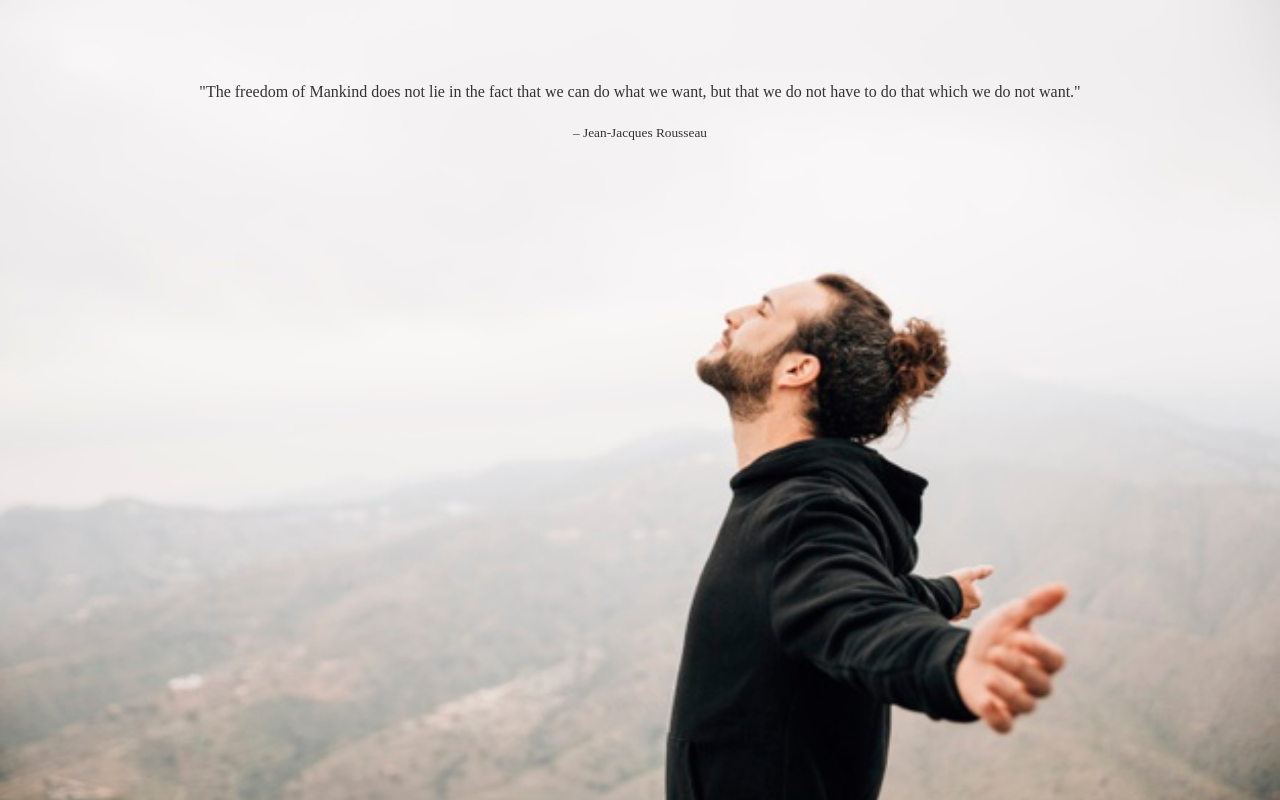
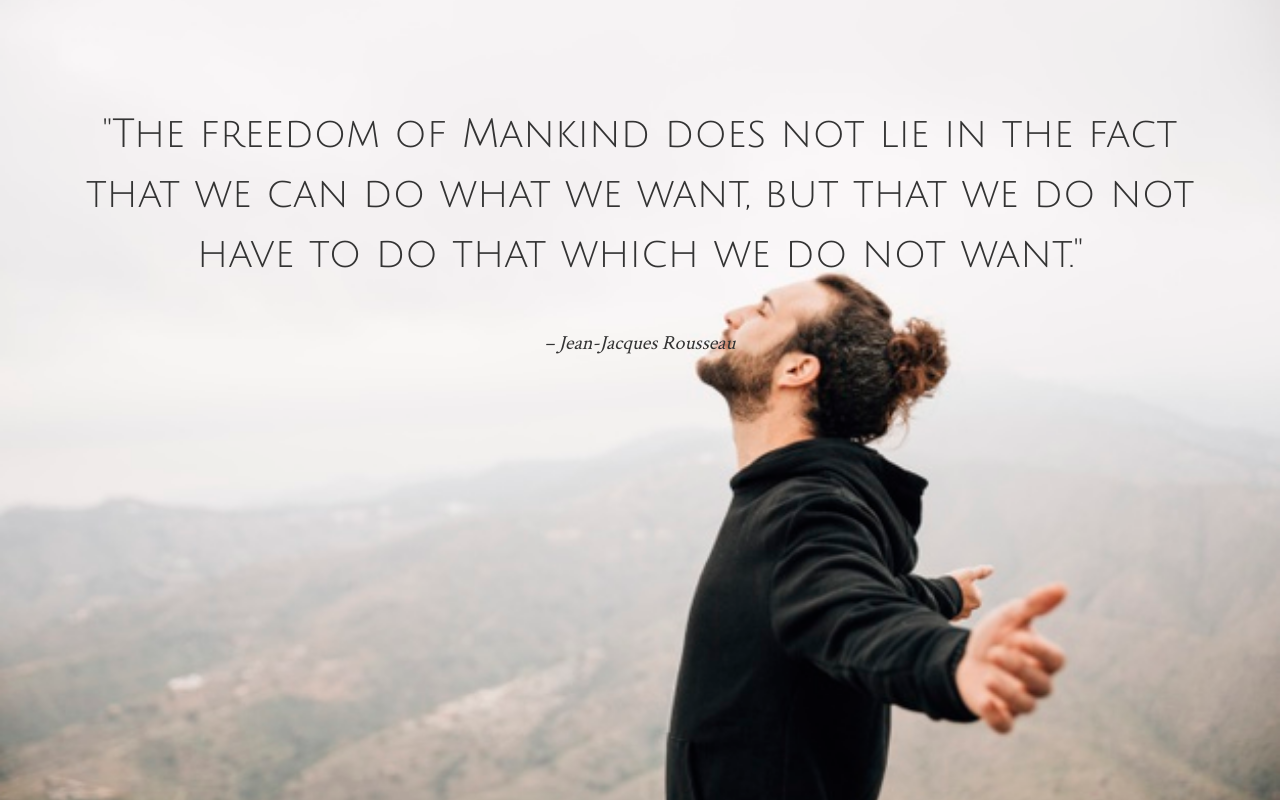
Before and after one commit to mirelalexa/simple-quote-page, a plain HTML site: page index.html in a window 1280 px wide. Drawn offline with Linux system fonts and the light colour scheme.

Commit message:
final test

```diff
--- a/main.css
+++ b/main.css
@@ -1,25 +1,33 @@
-.wrapper {
-    padding-top: 4rem;
-    width: 90%;
-    margin: 0 auto;
-    text-align: center;
-}
-
-div {
-    display: block;
+html,
+body {
+  margin: 0;
+  padding: 0;
+  font-size: 100%;
+  line-height: 1.5;
 }
 
 body {
-    width: 100%;
-    height: 100vh;
-    background: url(asset/freedom.jpg) no-repeat center;
-    background-size: cover;
-    color: #333;
+  width: 100%;
+  height: 100vh;
+  background: url('asset/freedom.jpg') no-repeat center;
+  background-size: cover;
+  color: #333;
 }
 
-html, body {
-    margin: 0;
-    padding: 0;
-    font-size: 100%;
-    line-height: 1.5;
+.wrapper {
+  padding-top: 4rem;
+  width: 90%;
+  margin: 0 auto;
+  text-align: center;
 }
+
+.quote {
+  font-family: 'Julius Sans One', sans-serif;
+  font-size: 2.5rem;
+}
+
+.author {
+  font-family: 'Crimson Text', serif;
+  font-size: 1.5rem;
+  font-style: italic;
+}
```
